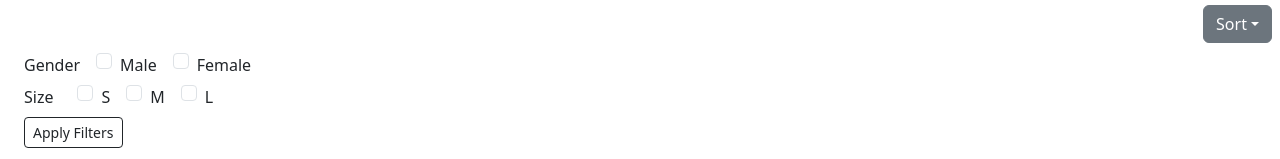
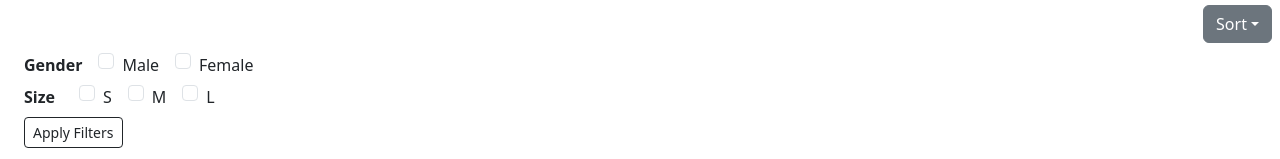
Before and after one commit to tsvetelinkitanski/product-listing-page, a React (Create React App) app: page /home in a window 1280 px wide. Shown: the part 161-320 px from the top of the page. Built offline with nearby package versions, Linux system fonts and the light colour scheme.

Commit message:
update style

```diff
--- a/src/components/Dropdown/DropdownFilter.jsx
+++ b/src/components/Dropdown/DropdownFilter.jsx
@@ -40,7 +40,7 @@ export default function DropdownFilter({ onFilter }) {
         <Row className=" mt-5">
           <Col sm={4}>
             <div className="d-flex">
-              <label className="pr-3">Gender</label>
+              <label className="pr-3 fw-bold">Gender</label>
               <div className="form-check form-check-inline">
                 <input
                   className="form-check-input"
@@ -68,7 +68,7 @@ export default function DropdownFilter({ onFilter }) {
             </div>
 
             <div className="d-flex">
-              <label className="pr-4">Size</label>
+              <label className="pr-4 fw-bold">Size</label>
               <div className="form-check form-check-inline">
                 <input
                   className="form-check-input"
```
